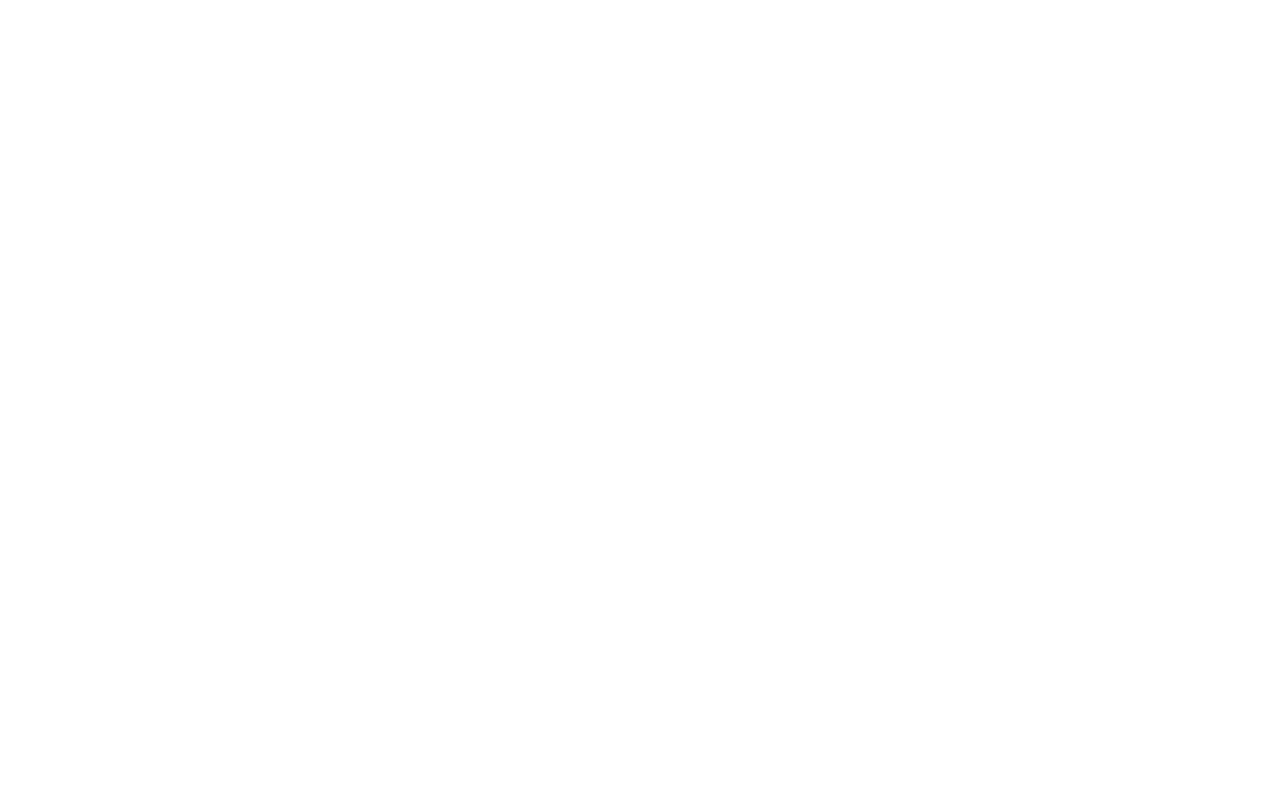
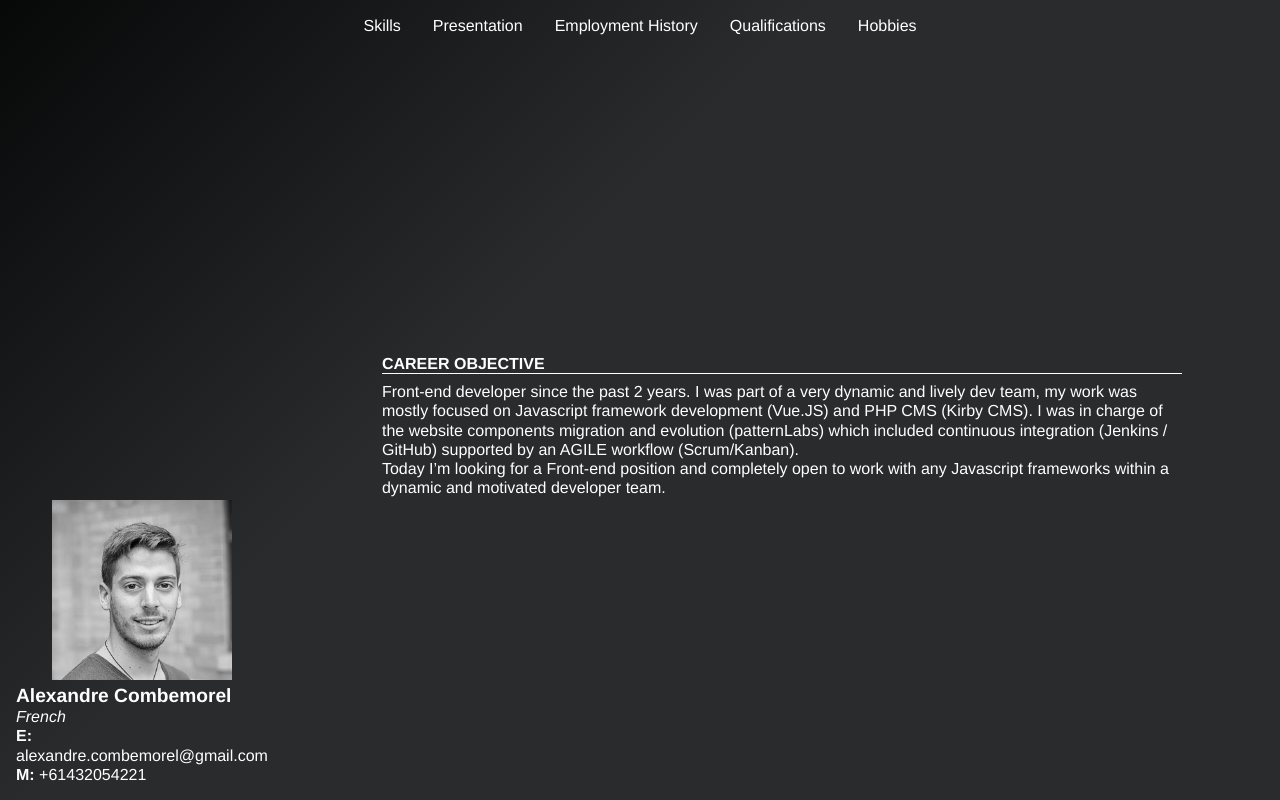
Before and after one commit to alexandre-combemorel/resume, a Vue app: page /#/presentation in a window 1280 px wide. Built offline with nearby package versions, Linux system fonts and the light colour scheme.

Commit message:
navigation added with skills presentation component

```diff
--- /dev/null
+++ b/src/assets/css/variables.scss
@@ -0,0 +1,37 @@
+// Colors
+$primary: #292b2d;
+$secondary: black;
+$text-color: white;
+
+// Spacings
+/* SPACING */
+$standards: (xxs, 2px),
+(xs, 4px),
+(s, 8px),
+(m, 16px),
+(l, 32px),
+(xl, 64px);
+
+// INSET = margin or padding applied top, right, bottom and left, [vertically and horizontaly]
+$inset-xxs: nth(nth($standards, 1), 2);
+$inset-xs:  nth(nth($standards, 2), 2);
+$inset-s:   nth(nth($standards, 3), 2);
+$inset-m:   nth(nth($standards, 4), 2);
+$inset-l:   nth(nth($standards, 5), 2);
+$inset-xl:  nth(nth($standards, 6), 2);
+
+// STACK = margin or padding applied top and bottom, [vertically]
+$stack-xxs: nth(nth($standards, 1), 2);
+$stack-xs:  nth(nth($standards, 2), 2);
+$stack-s:   nth(nth($standards, 3), 2);
+$stack-m:   nth(nth($standards, 4), 2);
+$stack-l:   nth(nth($standards, 5), 2);
+$stack-xl:  nth(nth($standards, 6), 2);
+
+// INLINE = margin or padding applied left and right, [horizontally]
+$inline-xxs: nth(nth($standards, 1), 2);
+$inline-xs:  nth(nth($standards, 2), 2);
+$inline-s:   nth(nth($standards, 3), 2);
+$inline-m:   nth(nth($standards, 4), 2);
+$inline-l:   nth(nth($standards, 5), 2);
+$inline-xl:  nth(nth($standards, 6), 2);
--- a/src/components/Timeline.vue
+++ b/src/components/EmploymentHistory.vue
@@ -1,11 +1,11 @@
 <template>
-  <section class="timeline">
-    <div class="timeline__experiences">
+  <section class="employment-history">
+    <div class="employment-history__experiences">
       <transition name="slide-up">
         <experience v-for="xp in experiences" v-if="xp.id === dateSelect" :xp="xp" :key="xp.id"></experience>
       </transition>
     </div>
-    <div class="timeline__dates">
+    <div class="employment-history__dates">
       <div class="date" v-for="date in experiences" @click="dateSelect = date.id" :key="date.id">
         <div class="date__container">
           <div class="date__container__end">{{ date.date_timeline.end }}</div>
@@ -21,7 +21,7 @@ import Experience from '@/components/widgets/Experience';
 import experiences from '@/config/experiences';
 
 export default {
-  name: 'Timeline',
+  name: 'EmploymentHistory',
   components: {
     Experience,
   },
@@ -35,14 +35,15 @@ export default {
 </script>
 
 <style lang="scss" scoped>
-.timeline {
+.employment-history {
   color: #fff;
   display: flex;
   flex-direction: column;
   align-items: center;
   width: 100%;
+  height: 100%;
   &__experiences {
-    flex: 0 0 100%;
+    flex: 1 1 100%;
     width: 100%;
     display: flex;
     justify-content: center;
@@ -59,6 +60,7 @@ export default {
       font-weight: bold;
       position: relative;
       transition: all 0.5s ease;
+      cursor: pointer;
       &::before {
         content: '';
         position: absolute;
--- /dev/null
+++ b/src/components/Navigation.vue
@@ -0,0 +1,48 @@
+<template>
+  <nav class="navigation">
+    <a class="navigation__items" v-for="item in navigation" :href="item.link" :key="item.id">{{ item.name }}</a>
+  </nav>
+</template>
+
+<script>
+import navigation from '@/config/navigation';
+
+export default {
+  name: 'Navigation',
+  data() {
+    return {
+      navigation,
+    };
+  },
+};
+</script>
+
+<style lang="scss" scoped>
+@import '../assets/css/variables.scss';
+
+.navigation {
+  display: flex;
+  justify-content: center;
+  &__items {
+    margin: $inset-m;
+    text-decoration: none;
+    color: $text-color;
+    position: relative;
+    &::after {
+      content: '';
+      position: absolute;
+      width: 0;
+      height: 1px;
+      bottom: -5px;
+      left: 0;
+      background: white;
+      transition: all 0.5s ease;
+    }
+    &:hover {
+      &::after {
+        width: 100%;
+      }
+    }
+  }
+}
+</style>
--- /dev/null
+++ b/src/components/Presentation.vue
@@ -0,0 +1,42 @@
+<template>
+  <section class="presentation">
+    <div class="presentation__inner">
+      <h2 class="presentation__inner__title">{{ introduction.title }}</h2>
+      <p class="presentation__inner__text" v-html="introduction.text"></p>
+    </div>
+  </section>
+</template>
+
+<script>
+import introduction from '@/config/introduction';
+
+export default {
+  name: 'Presentation',
+  data() {
+    return {
+      introduction,
+    };
+  },
+};
+</script>
+
+<style lang="scss" scoped>
+@import '../assets/css/variables.scss';
+
+.presentation {
+  display: flex;
+  width: 100%;
+  justify-content: center;
+  align-items: center;
+  &__inner {
+    width: 800px;
+    &__title {
+      border-bottom: solid 1px white;
+      font-weight: bold;
+    }
+    &__text {
+      margin-top: $stack-s;
+    }
+  }
+}
+</style>
--- a/src/components/Profil.vue
+++ b/src/components/Profil.vue
@@ -5,10 +5,10 @@
     </div>
     <div class="profil__information">
       <ul>
-        <li>{{ profil.name }}</li>
-        <li>{{ profil.nationality }}</li>
-        <li>E: {{ profil.email }}</li>
-        <li>M: {{ profil.phone }}</li>
+        <li class="profil__information__name">{{ profil.name }}</li>
+        <li class="profil__information__nationality">{{ profil.nationality }}</li>
+        <li><b>E:</b> {{ profil.email }}</li>
+        <li><b>M:</b> {{ profil.phone }}</li>
         <li></li>
       </ul>
     </div>
@@ -31,12 +31,29 @@ export default {
 <style lang="scss" scoped>
 .profil {
   width: 25%;
-  height: 100vh;
+  height: 100%;
   display: flex;
-  justify-content: center;
+  justify-content: flex-end;
   flex-direction: column;
+  padding: 0 16px;
   &__photo {
-    width: 100%;
+    text-align: center;
+    img {
+      width: 180px;
+    }
+  }
+  &__information {
+    margin-bottom: 16px;
+    li b {
+      font-weight: bold;
+    }
+    &__name {
+      font-size: 1.2em;
+      font-weight: bold;
+    }
+    &__nationality {
+      font-style: italic;
+    }
   }
 }
 </style>
--- a/src/components/Resume.vue
+++ b/src/components/Resume.vue
@@ -4,23 +4,35 @@
       <background-animation></background-animation>
     </div>
     <div class="content">
-      <profil></profil>
-      <timeline></timeline>
+      <navigation></navigation>
+      <div class="content__inner">
+        <profil></profil>
+        <employment-history v-if="page === 'employmenthistory'"></employment-history>
+        <skills v-if="page === 'skills'"></skills>
+        <presentation v-if="page === 'presentation'"></presentation>
+      </div>
     </div>
   </div>
 </template>
 
 <script>
-import Timeline from '@/components/Timeline';
 import BackgroundAnimation from '@/components/widgets/BackgroundAnimation';
+import Navigation from '@/components/Navigation';
 import Profil from '@/components/Profil';
+import EmploymentHistory from '@/components/EmploymentHistory';
+import Skills from '@/components/Skills';
+import Presentation from '@/components/Presentation';
 
 export default {
   name: 'Resume',
+  props: ['page'],
   components: {
-    Timeline,
     BackgroundAnimation,
+    Navigation,
     Profil,
+    EmploymentHistory,
+    Skills,
+    Presentation,
   },
 };
 </script>
@@ -33,9 +45,17 @@ export default {
     position: absolute;
   }
   .content {
+    display: flex;
+    flex-direction: column;
     position: absolute;
-    display: flex;
     width: 100%;
+    height: 100%;
+
+    &__inner {
+      display: flex;
+      width: 100%;
+      height: 100%;
+    }
   }
 }
 </style>
--- /dev/null
+++ b/src/components/Skills.vue
@@ -0,0 +1,14 @@
+<template>
+  <section class="skills">
+  </section>
+</template>
+
+<script>
+export default {
+  name: 'Skills',
+};
+</script>
+
+<style lang="scss" scoped>
+
+</style>
--- a/src/components/widgets/Experience.vue
+++ b/src/components/widgets/Experience.vue
@@ -27,7 +27,8 @@ export default {
   display: flex;
   padding: 16px;
   border: 1px solid white;
-  border-radius: 5px;
+  border-top-left-radius: 5px;
+  border-bottom-right-radius: 5px;
   width: 800px;
   &__details {
     flex: 0 0 200px;
@@ -45,8 +46,6 @@ export default {
     }
   }
   &__content {
-    p {
-    }
     &__skills {
       font-weight: bold;
       font-style: italic;
--- a/src/config/introduction.js
+++ b/src/config/introduction.js
@@ -1,3 +1,5 @@
+/* eslint-disable */
 export default {
-  test: 'Front‐end developer since the past 2 years. I was part of a very dynamic and lively dev team, my work was mostly focused on Javascript framework development (Vue.JS) and PHP CMS (Kirby CMS). I was in charge of the website components migration and evolution (patternLabs) which included continuous integration (Jenkins / GitHub) supported by an AGILE workflow (Scrum/Kanban). <br> Today I’m looking for a Front‐end position and completely open to work with any Javascript frameworks within a dynamic and motivated developer team.',
+  title: 'CAREER OBJECTIVE',
+  text: 'Front‐end developer since the past 2 years. I was part of a very dynamic and lively dev team, my work was mostly focused on Javascript framework development (Vue.JS) and PHP CMS (Kirby CMS). I was in charge of the website components migration and evolution (patternLabs) which included continuous integration (Jenkins / GitHub) supported by an AGILE workflow (Scrum/Kanban). <br> Today I’m looking for a Front‐end position and completely open to work with any Javascript frameworks within a dynamic and motivated developer team.',
 };
--- /dev/null
+++ b/src/config/navigation.js
@@ -0,0 +1,27 @@
+export default [
+  {
+    id: 1,
+    name: 'Skills',
+    link: '/',
+  },
+  {
+    id: 2,
+    name: 'Presentation',
+    link: '/#/presentation',
+  },
+  {
+    id: 3,
+    name: 'Employment History',
+    link: '/#/employmenthistory',
+  },
+  {
+    id: 4,
+    name: 'Qualifications',
+    link: '/qualifications',
+  },
+  {
+    id: 5,
+    name: 'Hobbies',
+    link: '/hobbies',
+  },
+];
--- a/src/config/profil.js
+++ b/src/config/profil.js
@@ -2,7 +2,7 @@
 export default {
   name: 'Alexandre Combemorel',
   nationality: 'French',
-  phone: '+6143254221',
+  phone: '+61432054221',
   email: 'alexandre.combemorel@gmail.com',
   photo: require('../config/images/picture_180x180.jpg'),
 };
--- a/src/router/index.js
+++ b/src/router/index.js
@@ -9,6 +9,17 @@ export default new Router({
     {
       path: '/',
       component: Resume,
+      props: { page: 'skills' },
+    },
+    {
+      path: '/presentation',
+      component: Resume,
+      props: { page: 'presentation' },
+    },
+    {
+      path: '/employmenthistory',
+      component: Resume,
+      props: { page: 'employmenthistory' },
     },
   ],
 });
```
